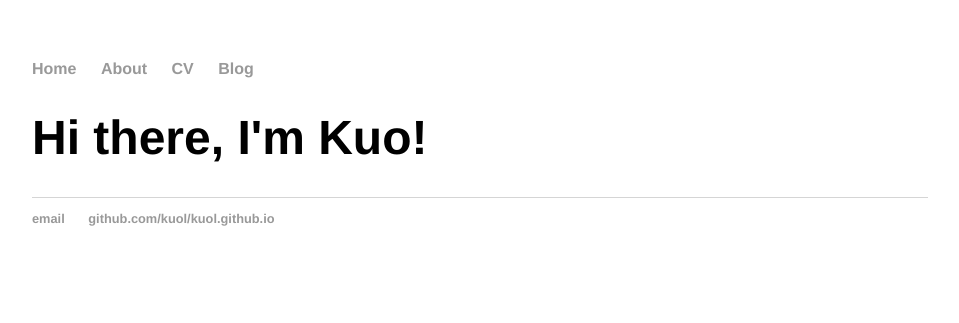
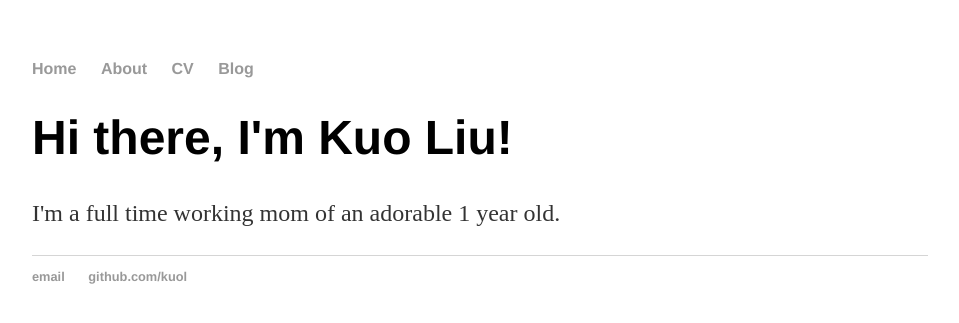
Before and after one commit to kuol/kuol_old_website, a Jekyll site: the page built from index.html, in a window 1280 px wide. Shown: the top 323 px of the page, without its empty margins (160-1119 px from the left). Built offline with Jekyll 4.4.1, drawn with Linux system fonts in a browser that asks for light colours.

Commit message:
modify index.html

```diff
--- a/_layouts/default.html
+++ b/_layouts/default.html
@@ -3,7 +3,7 @@
         <head>
             <title>{{ page.title }}</title>
             <!-- link to main stylesheet -->
-            <link rel="stylesheet" type="text/css" href="/css/main.css">
+            <link rel="stylesheet" type="text/css" href="../css/main.css">
         </head>
         <body>
             <nav>
--- a/index.html
+++ b/index.html
@@ -1,29 +1,8 @@
-<!DOCTYPE html>
-<html>
-    <head>
-        <title>Kuo Liu's personal gitpage</title>
-        <!-- link to main stylesheet -->
-        <link rel="stylesheet" type="text/css" href="./css/main.css">
-    </head>
-    <body>
-        <nav>
-            <ul>
-                <li><a href="/">Home</a></li>
-                <li><a href="/about">About</a></li>
-                <li><a href="/cv">CV</a></li>
-                <li><a href="/blog">Blog</a></li>
-            </ul>
-        </nav>
-        <div class="container">
-            <div class="blurb">
-                <h1>Hi there, I'm Kuo!</h1>
-            </div><!-- /.blurb -->
-        </div><!-- /.container -->
-        <footer>
-            <ul>
-                <li><a href="mailto:kliu@alteryx.com">email</a></li>
-                <li><a href="https://github.com/kuol">github.com/kuol/kuol.github.io</a></li>
-            </ul>
-        </footer>
-    </body>
-</html>
+---
+layout: default
+title: Hank Quinlan, Horrible Cop
+---
+<div class="blurb">
+        <h1>Hi there, I'm Kuo Liu!</h1>
+        <p>I'm a full time working mom of an adorable 1 year old.</p>
+</div><!-- /.blurb -->
```
Also changed, not shown: other parts of _layouts/default.html (+2 -2 lines).
